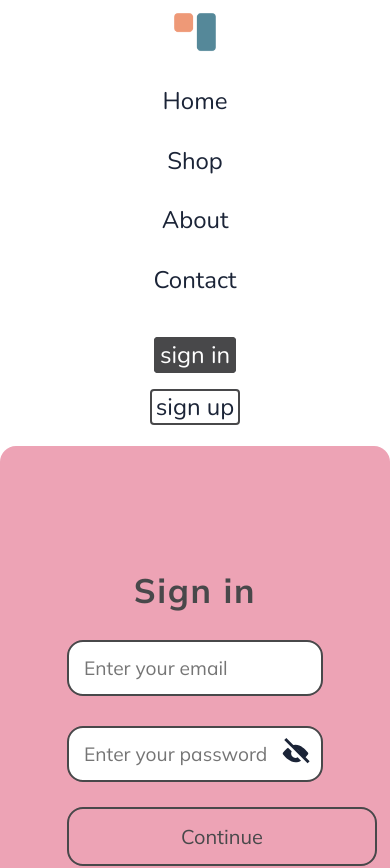
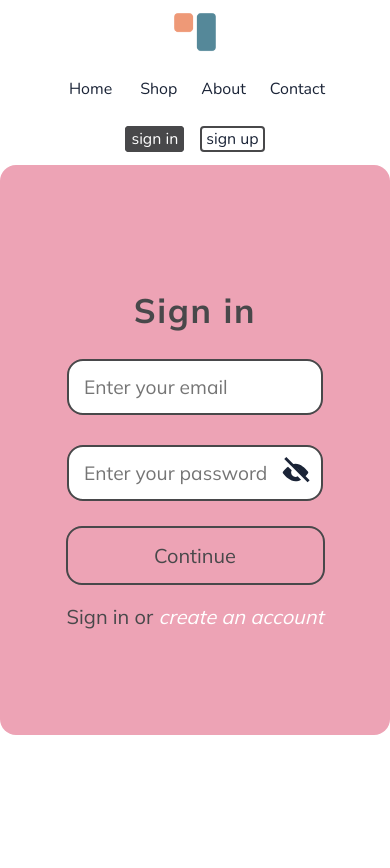
Before and after one commit to akatimer/eCommerceApplication, a React (Vite) app: page /login in a window 390 px wide. Shown: the top 868 px of the page. After the commit the page ends 844 px from the top, so only its background shows below. Built offline with nearby package versions, Linux system fonts and the light colour scheme; what @commercetools/sdk-client-v2 would draw is missing.

Commit message:
fix: response

```diff
--- a/src/components/Button/Button.css
+++ b/src/components/Button/Button.css
@@ -1,5 +1,5 @@
 .button {
-  min-width: 276px;
+  min-width: 225px;
   max-height: 52px;
   border: solid 2px #48484a;
   border-radius: 16px;
@@ -9,7 +9,7 @@
   text-align: center;
   transition: all 0.5s;
   cursor: pointer;
-  align-self: flex-start;
+  align-self: center;
 }
 
 .button:hover {
--- a/src/components/Navigation/Navigation.css
+++ b/src/components/Navigation/Navigation.css
@@ -55,23 +55,35 @@
 
 @media (max-width: 1099px) {
   .nav {
+    font-size: 24px;
     padding: 0 96px;
     flex-direction: column;
   }
 
   .navigation {
+    gap: 24px;
     margin-left: 0;
   }
 }
 
 @media (max-width: 667px) {
+  .nav {
+    font-size: 16px;
+    padding: 0 48px;
+  }
+
+  .navigation {
+    gap: 12px;
+    align-items: center;
+  }
+}
+@media (max-width: 389px) {
   .navigation {
     flex-direction: column;
-    align-items: center;
   }
 
   .customer-nav {
     flex-direction: column;
-    gap: 24px;
+    gap: 18px;
   }
 }
--- a/src/components/Registration/Registration.css
+++ b/src/components/Registration/Registration.css
@@ -20,7 +20,7 @@
 @media (max-width: 667px) {
   .address {
     flex-direction: column;
-    width: 340px !important;
+    width: 320px !important;
   }
 }
 
```
